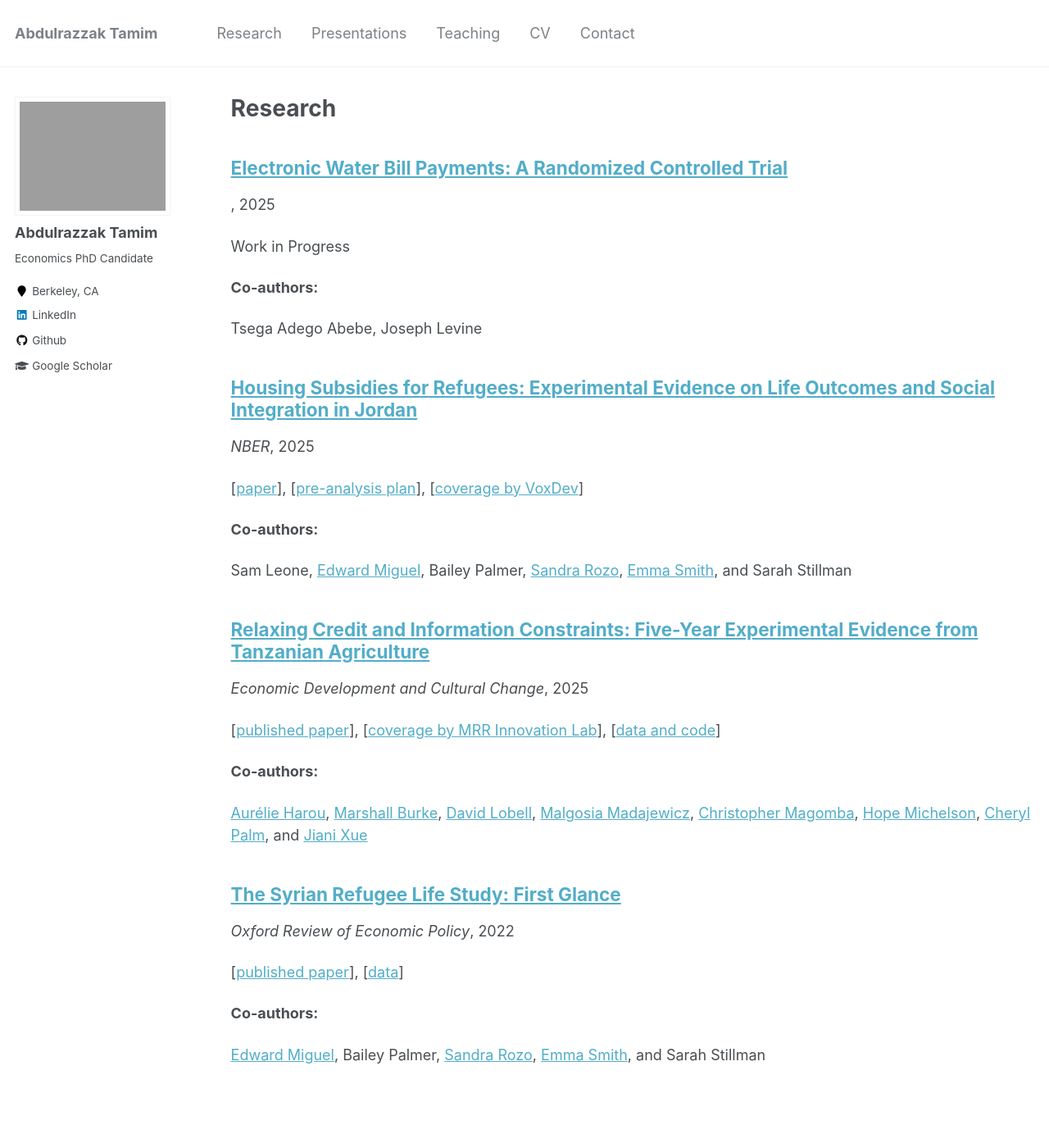
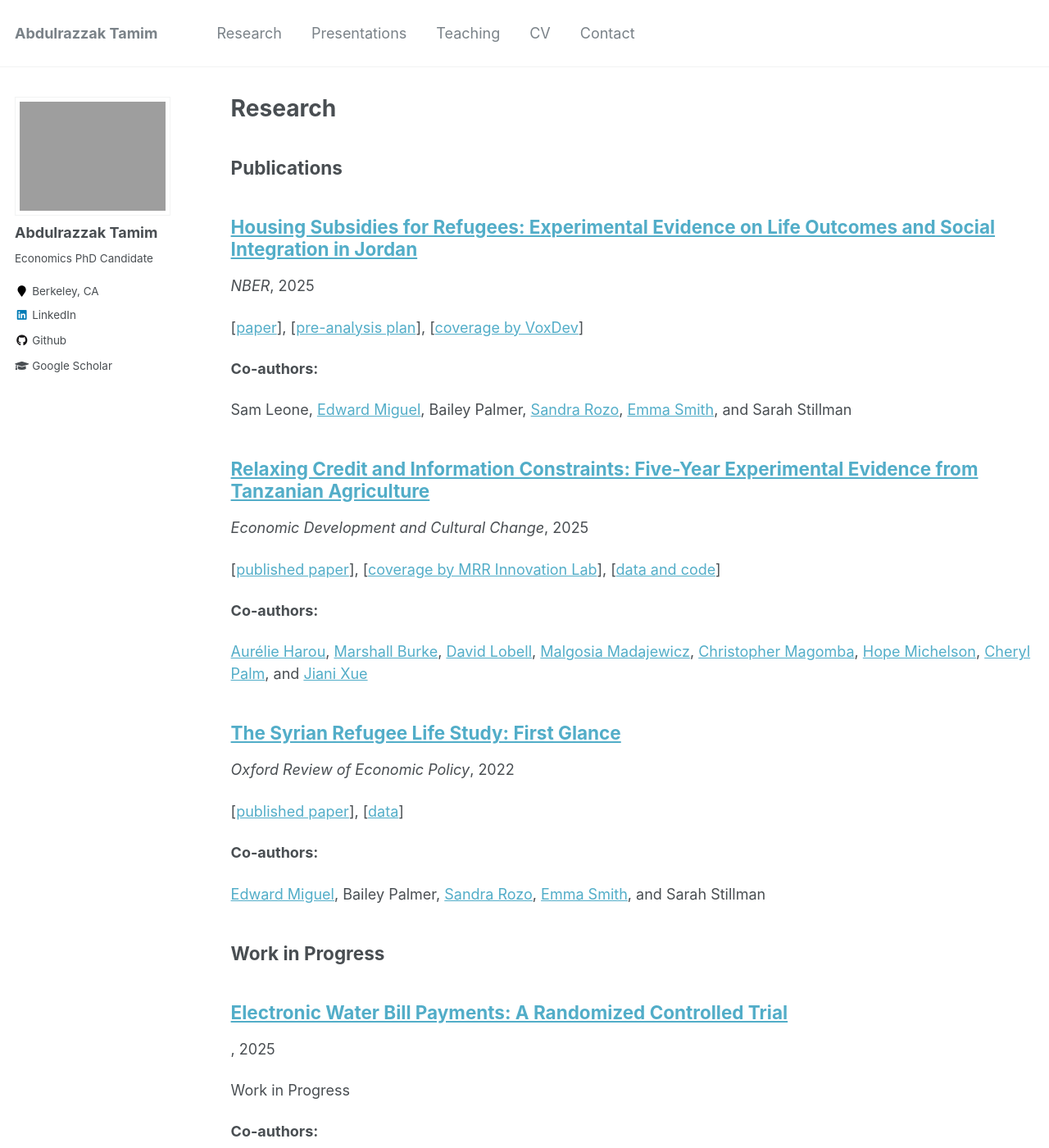
Before and after one commit to AbdulrazzakTamim/abdulrazzaktamim.github.io, a Jekyll site: the page built from _pages/publications.md, in a window 1280 px wide and 1400 px high. Shown: the whole window at 82% size. Built offline with Jekyll 4.4.1, drawn with Linux system fonts in a browser that asks for light colours; comment, search, counter and statistics services are not loaded; some of the changed text lies outside the part shown.

Commit message:
Update publications.md

```diff
--- a/_pages/publications.md
+++ b/_pages/publications.md
@@ -11,18 +11,18 @@ author_profile: true
 
 {% include base_path %}
 
+## Publications
+
 {% for post in site.publications reversed %}
-  {% include archive-single.html %}
+  {% if post.venue and post.venue != "" %}
+    {% include archive-single.html %}
+  {% endif %}
 {% endfor %}
 
-<article class="archive__item" itemscope itemtype="http://schema.org/CreativeWork">
-  <h2 class="archive__item-title">
-    <a href="{{ post.url }}" itemprop="url">
-      <span itemprop="name">{{ post.title }}</span>
-    </a>
-  </h2>
-  <p class="archive__item-excerpt" itemprop="description">{{ post.excerpt }}</p>
-  {% if post.co_authors %}
-    <p class="archive__item-co-authors"><strong>Co-authors:</strong> {{ post.co_authors | markdownify }}</p>
+## Work in Progress
+
+{% for post in site.publications reversed %}
+  {% if post.venue == "" or post.venue == nil %}
+    {% include archive-single.html %}
   {% endif %}
-</article>
+{% endfor %}
```
